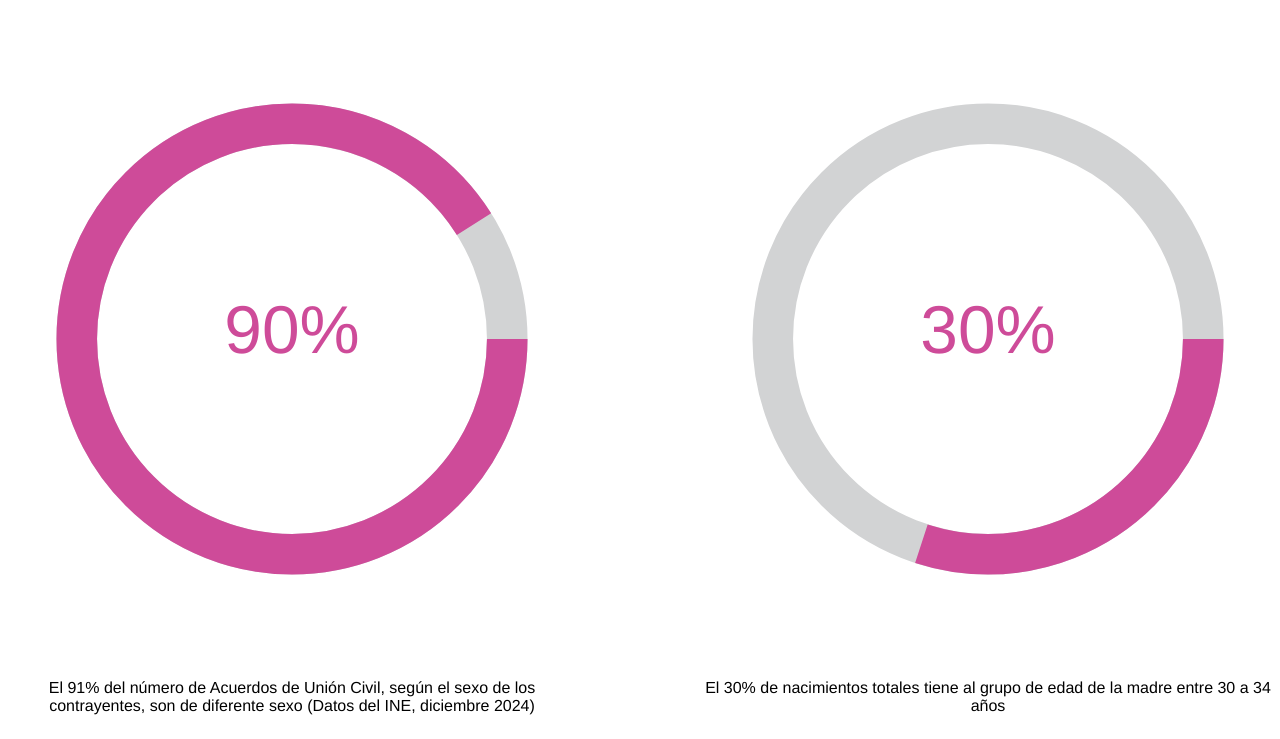
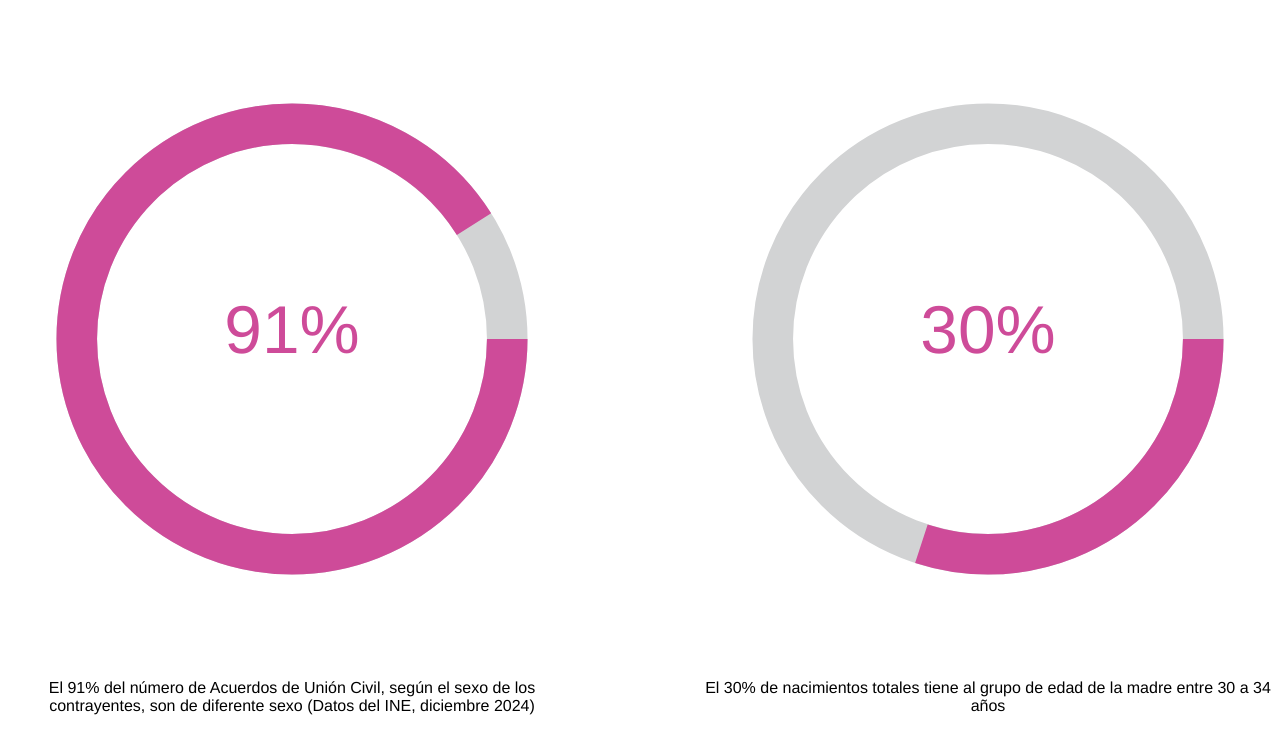
Before and after one commit to sofibrownep/clase1, a plain HTML site: page index.html in a window 1280 px wide. Shown: the part 61-800 px from the top of the page. Drawn offline with Linux system fonts and the light colour scheme.

Commit message:
Update index.html

```diff
--- a/index.html
+++ b/index.html
@@ -38,7 +38,7 @@
                 <circle class="donut-hole" cx="21" cy="21" r="15.91549430918954" fill="#fff"></circle>
                 <circle class="donut-ring" cx="21" cy="21" r="15.91549430918954" fill="transparent" stroke="#d2d3d4" stroke-width="3"></circle>
                 <circle class="donut-segment" cx="21" cy="21" r="15.91549430918954" fill="transparent" stroke="#ce4b99" stroke-width="3" stroke-dasharray="91 9" stroke-dashoffset="0"></circle>
-            <text x="21" y="22" font-size="5" text-anchor="middle" fill="#ce4b99">90%</text>
+            <text x="21" y="22" font-size="5" text-anchor="middle" fill="#ce4b99">91%</text>
             </svg>
             <p>El 91% del número de Acuerdos de Unión Civil, según el sexo de los contrayentes, son de diferente sexo (Datos del INE, diciembre 2024)</p>
 
```
